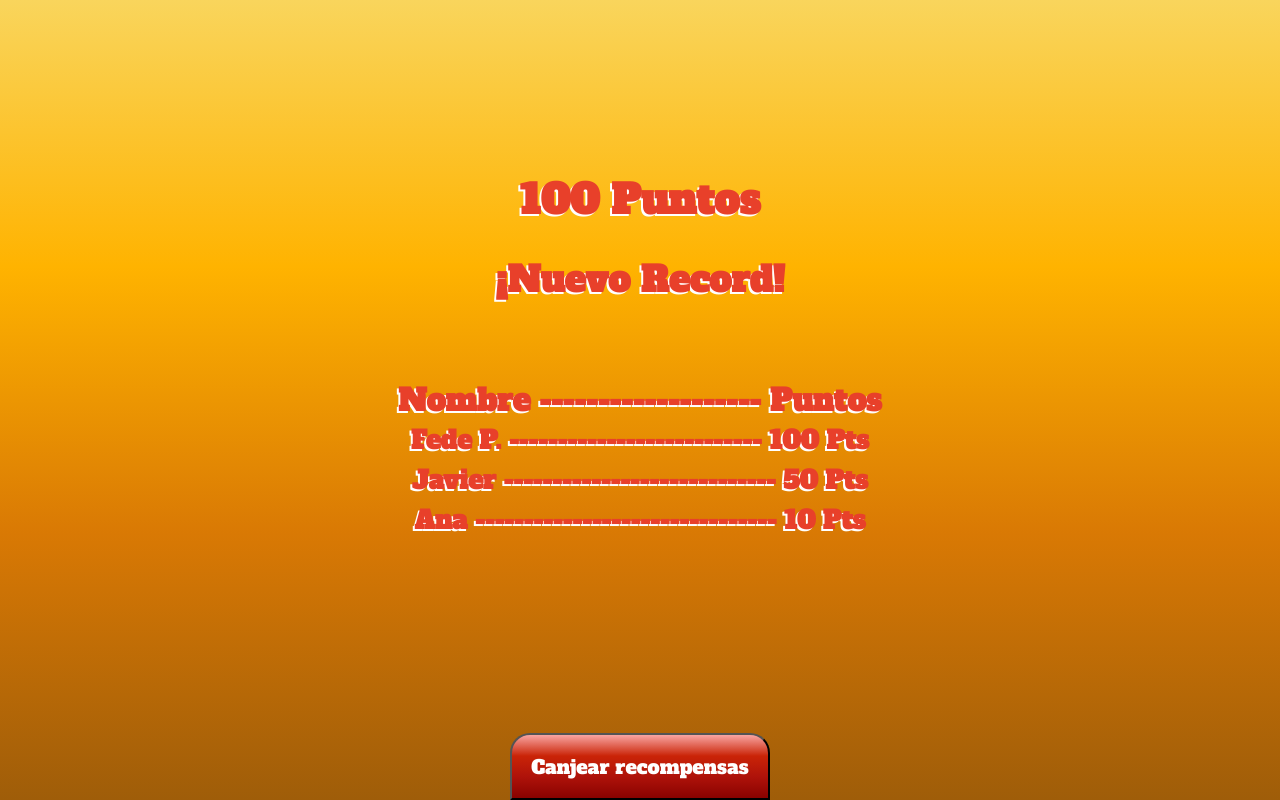
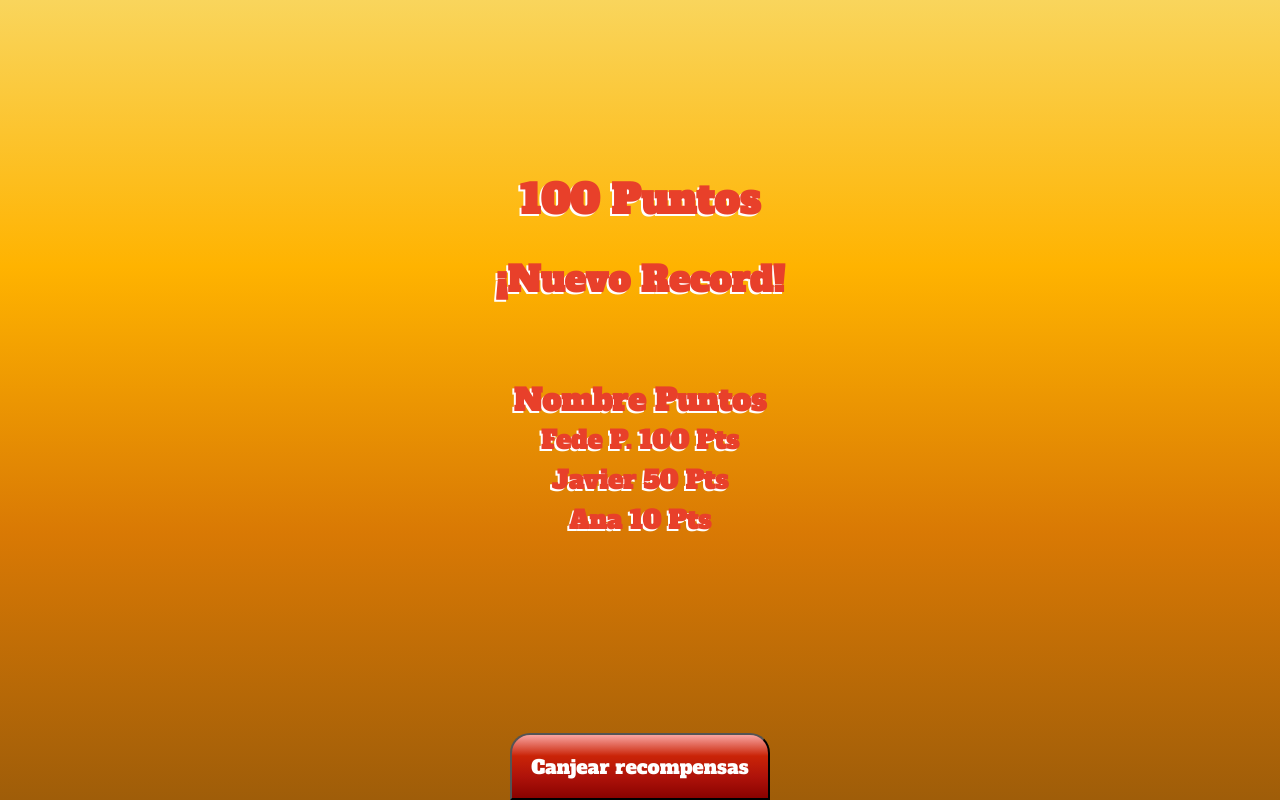
Before and after one commit to GuillermoRDR/PI_PIA, a plain HTML site: page resultados.html in a window 1280 px wide. Drawn offline with Linux system fonts and the light colour scheme.

Commit message:
Actualizar resultados

```diff
--- a/css/resultados.css
+++ b/css/resultados.css
@@ -58,7 +58,8 @@ h3 {
      margin:0;
     font-family: 'Alfa Slab One', cursive;
     font-size:30px;
-    width: 1000px;
+    width: auto;
+    height: auto;
     color:#E8402A;
     text-align: center;
 
@@ -75,7 +76,8 @@ h4#a {
      margin:0;
     font-family: 'Alfa Slab One', cursive;
     font-size:25px;
-    width: 1000px;
+    height: auto;
+    width: auto;
     color:#E8402A;
     text-align: center;
 
@@ -92,7 +94,8 @@ h4#b {
      margin:0;
     font-family: 'Alfa Slab One', cursive;
     font-size:25px;
-    width: 1000px;
+    height: auto;
+    width: auto;
     color:#E8402A;
     text-align: center;
 
@@ -109,7 +112,8 @@ h4#c {
      margin:0;
     font-family: 'Alfa Slab One', cursive;
     font-size:25px;
-    width: 1000px;
+    height: auto;
+    width: auto;
     color:#E8402A;
     text-align: center;
 
--- a/resultados.html
+++ b/resultados.html
@@ -16,10 +16,10 @@
 
         <h1>100 Puntos</h1>
         <h2>¡Nuevo Record!</h2>
-        <h3>Nombre ------------------- Puntos</h3>
-        <h4 id="a">Fede P.  --------------------------                  100 Pts</h4>
-        <h4 id="b">Javier   ----------------------------             50 Pts</h4>
-        <h4 id="c">Ana       -------------------------------            10 Pts</h4>
+        <h3>Nombre Puntos</h3>
+        <h4 id="a">Fede P.                    100 Pts</h4>
+        <h4 id="b">Javier                50 Pts</h4>
+        <h4 id="c">Ana                   10 Pts</h4>
 
         <button id="recomp" onclick="window.location.href='recompensas.html'">Canjear recompensas</button>
 
```
Also changed, not shown: README.md (added).
